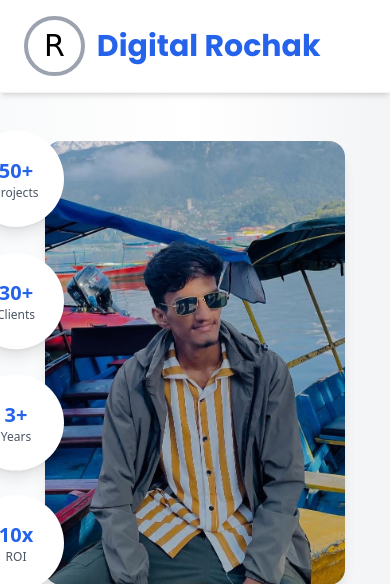
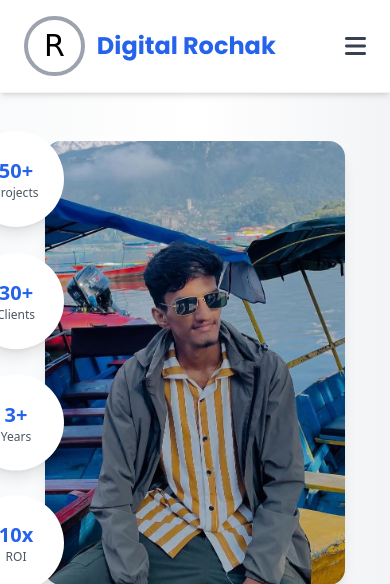
Before and after one commit to Aasish-27/Digital_Rochak, a Django app: page /about/ in a window 390 px wide. Shown: the top 584 px of the page. Run offline with Django 5.2, Linux system fonts and the light colour scheme; style sheets or scripts are compiled from the project's sources; some web fonts are replaced.

Commit message:
Responsive Header

```diff
--- a/digital_rochak/digital_app/templates/components/header.html
+++ b/digital_rochak/digital_app/templates/components/header.html
@@ -19,38 +19,58 @@
                 R
             </h1>
 
-            <h2 class="text-3xl font-bold font-[Poppins] text-blue-600">
+            <h2 class="text-2xl md:text-3xl font-bold font-[Poppins] text-blue-600">
                 Digital Rochak
             </h2>
         </div>
 
-        <!-- Navigation -->
+        <!-- Desktop Navigation -->
         <nav class="hidden md:flex items-center space-x-8">
+            <a href="{% url 'home' %}" class="text-gray-700 hover:text-blue-600 font-medium transition">Home</a>
+            <a href="{% url 'about' %}" class="text-gray-700 hover:text-blue-600 font-medium transition">About</a>
+            <a href="{% url 'services' %}" class="text-gray-700 hover:text-blue-600 font-medium transition">Services</a>
 
-            <a href="{% url 'home' %}" class="text-gray-700 hover:text-blue-600 font-medium transition">
-                Home
-            </a>
-
-            <a href="{% url 'about' %}" class="text-gray-700 hover:text-blue-600 font-medium transition">
-                About
-            </a>
-
-            <a href="{% url 'services' %}" class="text-gray-700 hover:text-blue-600 font-medium transition">
-                Services
-            </a>
-
-            <!-- Contact -->
             <div class="flex items-center space-x-2">
                 <i class="fas fa-phone text-blue-600"></i>
                 <a href="{% url 'contact' %}" class="text-gray-700 hover:text-blue-600 font-medium transition">
                     Contact
                 </a>
             </div>
+        </nav>
 
-        </nav>
+        <!-- Mobile menu button -->
+        <button id="menu-btn" class="md:hidden text-2xl text-gray-700">
+            <i class="fas fa-bars"></i>
+        </button>
+
+    </div>
+
+    <!-- Mobile Menu -->
+    <div id="mobile-menu" class="hidden md:hidden px-6 pb-4 space-y-4 bg-white border-t">
+
+        <a href="{% url 'home' %}" class="block text-gray-700 hover:text-blue-600">Home</a>
+        <a href="{% url 'about' %}" class="block text-gray-700 hover:text-blue-600">About</a>
+        <a href="{% url 'services' %}" class="block text-gray-700 hover:text-blue-600">Services</a>
+
+        <div class="flex items-center space-x-2">
+            <i class="fas fa-phone text-blue-600"></i>
+            <a href="{% url 'contact' %}" class="text-gray-700 hover:text-blue-600">
+                Contact
+            </a>
+        </div>
 
     </div>
 
 </header>
 
+<!-- Mobile menu script -->
+<script>
+    const btn = document.getElementById("menu-btn");
+    const menu = document.getElementById("mobile-menu");
+
+    btn.addEventListener("click", () => {
+        menu.classList.toggle("hidden");
+    });
+</script>
+
 </body>
```
